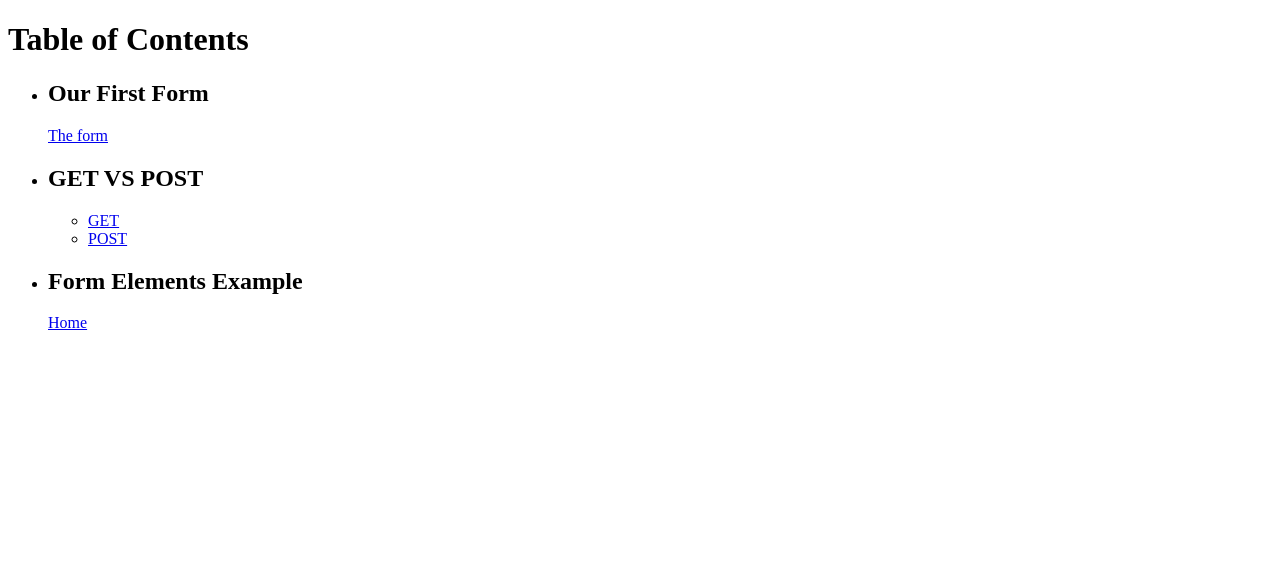
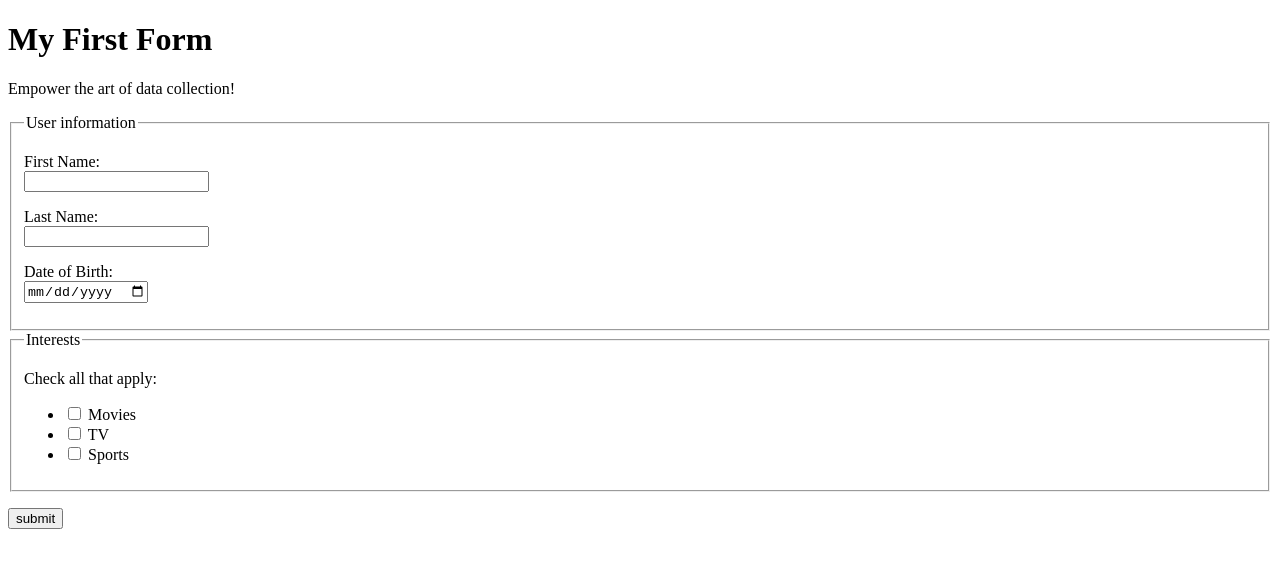
Before and after one commit to Jenna-Deamer/comp-1002-lesson-03, a plain HTML site: page index.html in a window 1280 px wide. Drawn offline with Linux system fonts and the light colour scheme.

Commit message:
Correct files

```diff
--- a/index.html
+++ b/index.html
@@ -1,42 +1,72 @@
 <!DOCTYPE html>
 <html lang="en">
+
 <head>
     <meta charset="UTF-8" />
     <meta http-equiv="X-UA-Compatible" content="IE=edge" />
     <meta name="viewport" content="width=device-width, initial-scale=1.0" />
-        <title>Table of Contents</title>
+    <title>My First Form</title>
 </head>
 
 <body>
+    <main>
         <header>
-            <h1>Table of Contents</h1>
+            <h1>My First Form</h1>
+            <p>Empower the art of data collection!</p>
         </header>
 
-        <section>
+        <!--
+                OBJECTIVE:
+
+                Add a form that collects user information
+                and user interests. Submit the form to Netlify
+                for processing.
+             -->
+        <form action="./thanks.html" netlify method="post">
+            <fieldset>
+                <legend>User information</legend>
+                <p>
+                    <label for="firstName">First Name:</label><br>
+                    <input type="text" name="firstName" id="firstName">
+                </p>
+                <p>
+                    <label for="lastName">Last Name:</label><br>
+                    <input type="text" name="lastName" id="lastName">
+
+                 </p>   <p> <label for="dateOfBirth">Date of Birth:</label><br>
+                    <input type="date" name="dateOfBirth" id="dateOfBirth">
+                </p>
+            </fieldset>
+            <fieldset>
+                <legend>Interests</legend>
+                <p>Check all that apply:</p>
                 <ul>
                     <li>
-                    <h2>Our First Form</h2>
-                    <a href="./Our First Form">The form</a>
+                        <input type="checkbox" name="movies" id="movies" value="movies">
+
+                        <label for="">Movies</label>
                     </li>
 
                     <li>
-                    <h2>GET VS POST</h2>
-                    <ul>
-                        <li>
-                            <a href="./GET VS POST/form-method-get.html">GET</a>
+                        <input type="checkbox" name="tv" id="tv" value="tv">
+
+                        <label for="tv">TV</label>
                     </li>
 
                     <li>
-                            <a href="./GET VS POST/form-method-post.html">POST</a>
+                        <input type="checkbox" name="sports" id="sports" value="sports">
+
+                        <label for="sports">Sports</label>
                     </li>
                 </ul>
-                </li>
+            </fieldset>
+            <p>
+                <input type="submit" value="submit">
+            </p>
 
-                <li>
-                    <h2>Form Elements Example</h2>
-                    <a href="./Form Elements Example">Home</a>
-                </li>
-            </ul>
-        </section>
+
+        </form>
+    </main>
 </body>
+
 </html>
```
Also changed, not shown: thanks.html (+9 -5 lines). Lines whose indentation alone changed are shown as unchanged.
